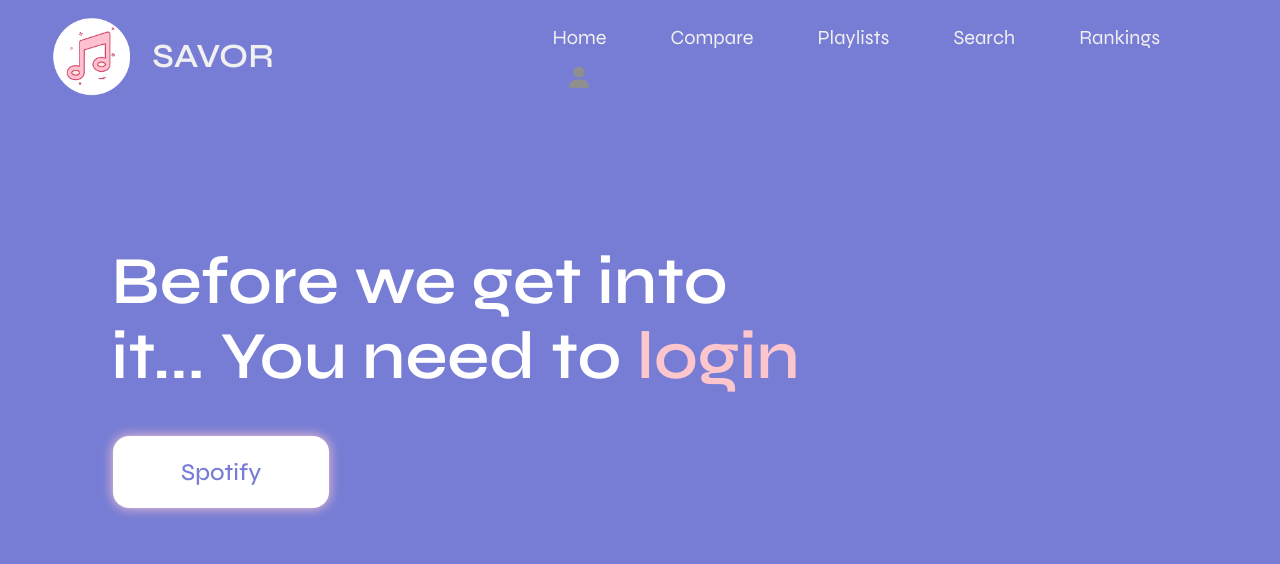
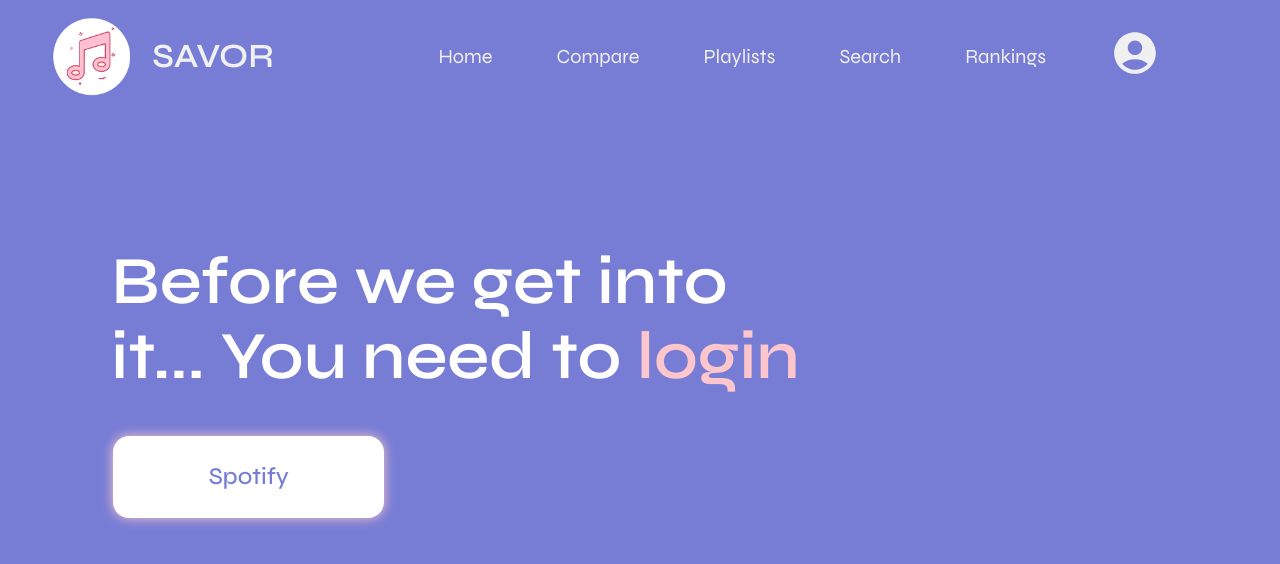
Before and after one commit to KevinYu3214/Savor, a React (Vite) app: page /compare in a window 1280 px wide. Shown: the top 564 px of the page. Built offline with nearby package versions, Linux system fonts and the light colour scheme; no server answers.

Commit message:
Lots of style changes; responsive styling fixed

```diff
--- a/src/components/CompareButton.module.scss
+++ b/src/components/CompareButton.module.scss
@@ -6,8 +6,8 @@
   font-size: calc(0.75vw + 0.9rem);
   color: $bg2;
   background-color: $bg;
-  padding: calc(0.6vw + 14px) calc(0.6vw + 60px);
-  margin-top: 17em;
+  padding: calc(0.5vw + 20px) calc(1.2vw + 80px);
+  margin-top: calc(14em + 10px);
   margin-left: calc(8.7vw + 2px);
   border-radius: $spacing-md;
   cursor: pointer;
--- a/src/components/Header.jsx
+++ b/src/components/Header.jsx
@@ -7,6 +7,9 @@ import person_icon from "../assets/person.png";
 
 import { HiMenu } from "react-icons/hi";
 import { AiOutlineCloseSquare } from "react-icons/ai";
+import Button from "./Button";
+import { MdAccountCircle } from "react-icons/md";
+import { IconContext } from "react-icons";
 
 const Header = () => {
   const [menuOpen, setMenuOpen] = useState(false);
@@ -39,8 +42,13 @@ const Header = () => {
               Rankings
             </a>
             <a className={styles.nav__item} href={"/account"}>
-              <img src={person_icon} alt="Account" />
+            <IconContext.Provider value={{ size:50 }}>
+              <div>
+                <MdAccountCircle />
+              </div>
+              </IconContext.Provider>
             </a>
+
           </nav>
         </div>
         <div>
--- a/src/components/Header.module.scss
+++ b/src/components/Header.module.scss
@@ -72,7 +72,7 @@
   font-weight: 600;
   color: $text2;
   display: none;
-  @include breakpoint(md) {
+  @include breakpoint(xl) {
     display: flex;
   }
 }
--- a/src/global_styles/index.scss
+++ b/src/global_styles/index.scss
@@ -69,13 +69,13 @@ maintext {
   line-height: calc(1.5vw + 3.5rem);
 
   @include breakpoint(md) {
-    max-width: 720px;
+    max-width: 715px;
   }
 }
 
 mainCompareText {
   position: absolute;
-  max-width: 100px;
+  max-width: 400px;
   margin-left: 8.7vw;
   font-weight: 600;
   font-size: calc(1.5vw + 3rem);
--- a/src/global_styles/variables.scss
+++ b/src/global_styles/variables.scss
@@ -1,7 +1,7 @@
 @import url("https://fonts.googleapis.com/css2?family=Syne:wght@400;500;600;700;800&display=swap");
 $syne-font: "Syne", sans-serif;
 
-$num-navigation: 5;
+$num-navigation: 6;
 
 $bg: rgb(255, 255, 255);
 $bg2: rgb(119, 125, 213);
@@ -20,14 +20,31 @@ $header-margin: 115px;
 $header-height: 80px;
 
 $sm: 37.5em;
-$md: 48em;
+$smmd: 45em;
+$md: 55em;
 $lg: 64em;
 $xl: 75em;
 
-@mixin breakpoint($point) {
-  @if $point == md {
-    @media (min-width: $md) {
+$breakpoints: (
+  'md':  ( min-width: $md ),
+  'xl': ( min-width:  $xl ),
+) !default;
+
+/// Mixin to manage responsive breakpoints
+/// @author Kitty Giraudel
+/// @param {String} $breakpoint - Breakpoint name
+/// @require $breakpoints
+@mixin breakpoint($breakpoint) {
+  // If the key exists in the map
+  @if map-has-key($breakpoints, $breakpoint) {
+    // Prints a media query based on the value
+    @media #{inspect(map-get($breakpoints, $breakpoint))} {
       @content;
     }
   }
+  // If the key doesn't exist in the map
+  @else {
+    @warn "Unfortunately, no value could be retrieved from `#{$breakpoint}`. "
+        + "Available breakpoints are: #{map-keys($breakpoints)}.";
+  }
 }
```
